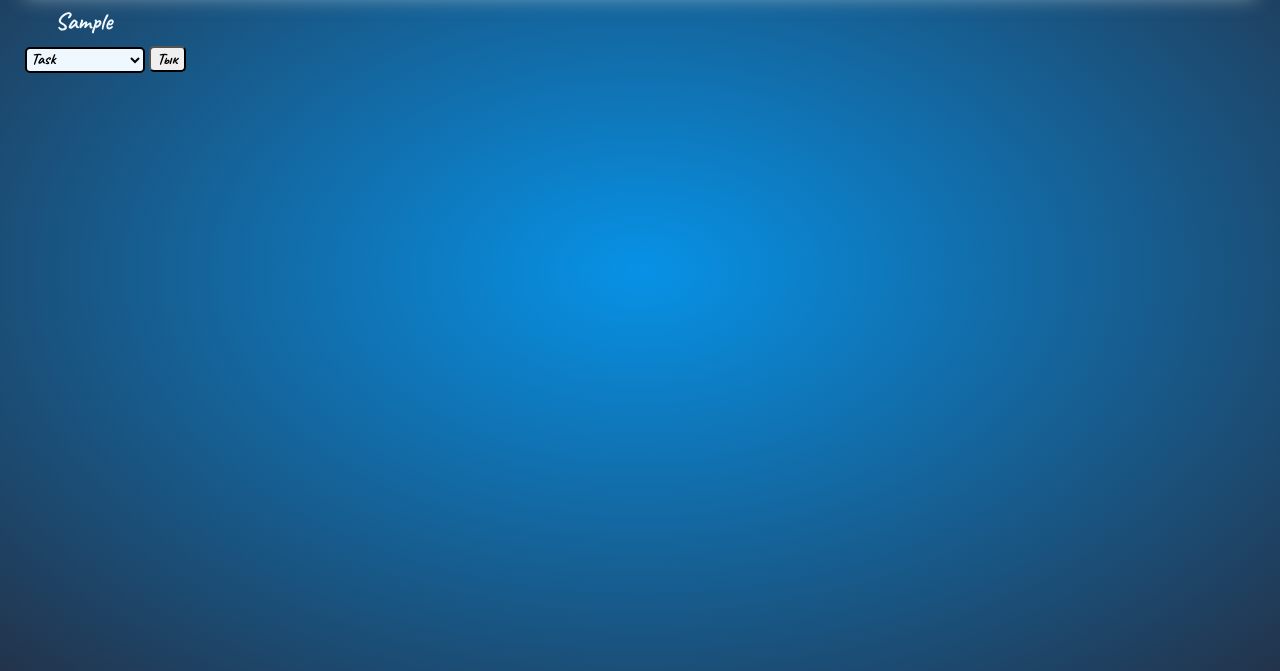
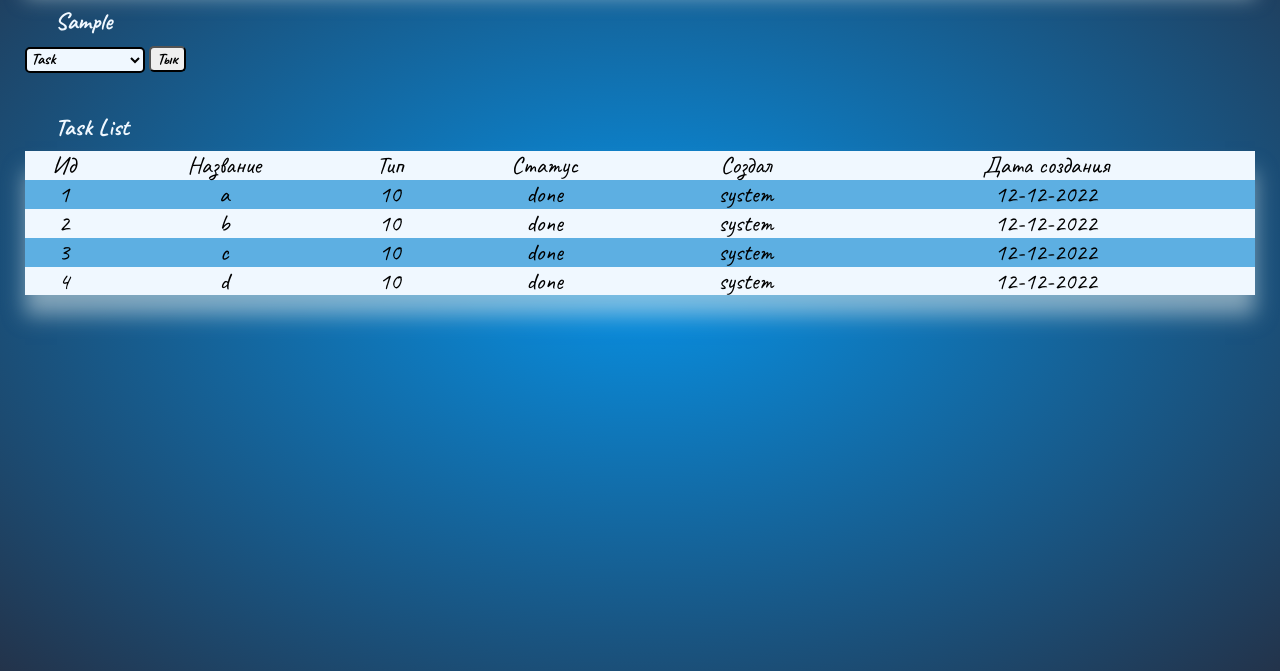
Before and after one commit to Uklimana/Task-1, a plain HTML site: page lists.html in a window 1280 px wide. Shown: the part 129-800 px from the top of the page. Drawn offline with Linux system fonts and the light colour scheme.

Commit message:
feat:add table

```diff
--- a/assets/css/style.css
+++ b/assets/css/style.css
@@ -143,6 +143,7 @@ table {
 /* end loginscreen */
 
 /* start lists */
+/* start header */
 @keyframes color-change {
   0% {
     color: #0792e6;
@@ -210,6 +211,8 @@ table {
 .list-link:hover {
   background-color: #0792e6;
 }
+/* end header */
+/* start section #sample */
 .section-tittle {
   font-size: 24px;
   margin: 0px 0px 10px;
@@ -234,3 +237,18 @@ option {
   font-weight: 700;
   font-size: 16px;
 }
+/* start section #sample */
+/* start section #table */
+.section-item {
+  margin-bottom: 40px;
+}
+.task-list {
+  min-width: 100%;
+  text-align: center;
+  background-color: aliceblue;
+  box-shadow: 0px 20px 20px #d4e3e68f;
+  font-size: 24px;
+}
+tbody tr:nth-of-type(odd) {
+  background-color: #5dafe2;
+}
--- a/lists.html
+++ b/lists.html
@@ -47,7 +47,7 @@
          </nav>
     </header>
     <main class="container">
-        <section class="section-item">
+        <section class="section-item" id="sample">
             <h3 class="section-tittle tittle">Sample</h3>
                 <select  required name="example">
                     <option value="" hidden>Task</option>
@@ -60,7 +60,55 @@
                     <button class="button">Тык</button>
                 </p>
         </section>
-        <section class="section-item"></section>
+        <section class="section-item" id="table">
+            <h3 class="section-tittle tittle">Task List</h3>
+            <table class="task-list">
+                <thead>
+                    <tr>
+                        <th>Ид</th>
+                        <th>Название</th>
+                        <th>Тип</th>
+                        <th>Статус</th>
+                        <th>Создал</th>
+                        <th>Дата создания</th>
+                    </tr>
+                </thead>
+                <tbody>
+                <tr>
+                    <td>1</td>
+                    <td>a</td>
+                    <td>10</td>
+                    <td>done</td>
+                    <td>system</td>
+                    <td>12-12-2022</td>
+                </tr>
+                <tr>
+                    <td>2</td>
+                    <td>b</td>
+                    <td>10</td>
+                    <td>done</td>
+                    <td>system</td>
+                    <td>12-12-2022</td>
+                </tr>
+                <tr>
+                    <td>3</td>
+                    <td>c</td>
+                    <td>10</td>
+                    <td>done</td>
+                    <td>system</td>
+                    <td>12-12-2022</td>
+                </tr>
+                <tr>
+                    <td>4</td>
+                    <td>d</td>
+                    <td>10</td>
+                    <td>done</td>
+                    <td>system</td>
+                    <td>12-12-2022</td>
+                </tr>
+                </tbody>
+            </table>
+        </section>
         <section class="section-item"></section>
     </main>
     <footer class="container"></footer>
```
